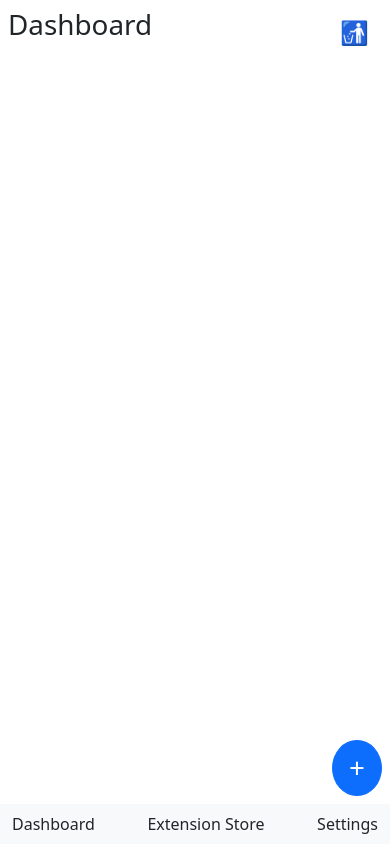
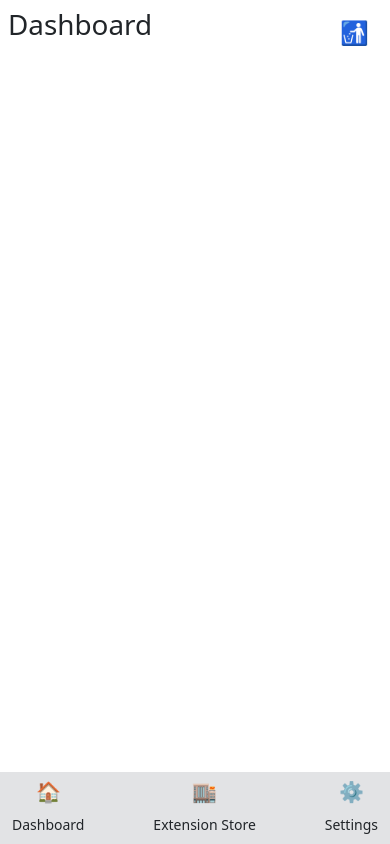
Before and after one commit to petar1905/roboweb, a React (Vite) app: page / in a window 390 px wide. Built offline with nearby package versions, Linux system fonts and the light colour scheme.

Commit message:
optimized certain UI for mobile

```diff
--- a/package.json
+++ b/package.json
@@ -15,6 +15,7 @@
     "dotenv": "^16.4.7",
     "react": "^18.2.0",
     "react-dom": "^18.2.0",
+    "react-responsive": "^10.0.1",
     "react-router": "^7.1.5",
     "uuid": "^11.1.0"
   },
--- a/src/components/DeleteButton.tsx
+++ b/src/components/DeleteButton.tsx
@@ -4,6 +4,6 @@ interface DeleteButtonProps {
 
 export default function DeleteButton({onClick}: DeleteButtonProps) {
     return (
-        <button onClick={onClick} className="btn btn-primary position-fixed bottom-0 end-0 px-3 m-2 mb-5 rounded-circle fs-1">🚮</button>
+        <button onClick={onClick} className="btn btn-primary position-fixed bottom-0 end-0 px-3 m-2 rounded-circle fs-1">🚮</button>
     )
 }
--- a/src/components/ExtensionTable.tsx
+++ b/src/components/ExtensionTable.tsx
@@ -1,5 +1,7 @@
 import { Extension } from "../classes/ExtensionInventory";
 import NavigationLink from "./NavigationLink";
+
+import { useMediaQuery } from'react-responsive';
 
 interface ExtensionTableProps {
     extensions: Extension[],
@@ -15,13 +17,14 @@ export default function ExtensionTable({extensions}: ExtensionTableProps) {
 }
 
 function ExtensionTableHead({extensions}: ExtensionTableProps) {
+    const isMobile = useMediaQuery({ maxWidth: 475 });
     return (
         <thead>
             <tr>
                 <th>Manufactuer</th>
                 <th>Model</th>
-                <th>Version</th>
-                <th>Author</th>
+                {!isMobile && <th>Version</th>}
+                {!isMobile && <th>Author</th>}
                 {extensions.length > 0 ? <th></th> : null}
             </tr>
         </thead>
@@ -33,14 +36,16 @@ interface ExtensionTableBodyProps {
 }
 
 function ExtensionTableBody({extensions}: ExtensionTableBodyProps) {
+    const isMobile = useMediaQuery({ maxWidth: 475 });
+
     return (
         <tbody>
             {extensions.map((extension) => {
                 return <tr key={extension.metadata.id}>
                     <td>{extension.metadata.manufacturer}</td>
                     <td>{extension.metadata.model}</td>
-                    <td>{extension.metadata.version}</td>
-                    <td>{extension.metadata.author}</td>
+                    {!isMobile && <td>{extension.metadata.version}</td>}
+                    {!isMobile && <td>{extension.metadata.author}</td>}
                     {extensions.length > 0 ? <ExtensionDetailsButton id={extension.metadata.id}/> : null}
                 </tr>
             })}
--- a/src/components/NavigationBar.tsx
+++ b/src/components/NavigationBar.tsx
@@ -3,17 +3,20 @@ import NavigationLink from "./NavigationLink";
 
 export default function NavigationBar() {
     return (
-        <div className="">
-            <nav className="navbar navbar-expand-lg bg-body-tertiary">
+        <div className="z-0">
+            <nav className="navbar navbar-expand-lg bg-secondary-subtle">
                 <div className="container-fluid">
                     <NavigationLink href="/" className="nav-link">
-                        Dashboard
+                        <h5 className="text-center">🏠</h5>
+                        <small>Dashboard</small>
                     </NavigationLink>
-                    <NavigationLink href="/store" className="nav-link">
-                        Extension Store
+                    <NavigationLink href="/store" className="nav-link text-center">
+                        <h5 className="text-center">🏬</h5>
+                        <small>Extension Store</small>
                     </NavigationLink>
-                    <NavigationLink href="/settings" className="nav-link">
-                        Settings
+                    <NavigationLink href="/settings" className="nav-link text-center">
+                        <h5>⚙️</h5>
+                        <small>Settings</small>
                     </NavigationLink>
                 </div>
             </nav>
--- a/src/components/PlusButton.tsx
+++ b/src/components/PlusButton.tsx
@@ -1,5 +1,8 @@
 export default function PlusButton() {
+    const customStyle: React.CSSProperties = {
+        marginBottom: "5rem !important"
+    }
     return (
-        <button className="btn btn-primary position-fixed bottom-0 end-0 px-3 m-2 mb-5 rounded-circle fs-1">+</button>
+        <button style={customStyle} className="btn btn-primary position-fixed bottom-0 end-0 px-3 m-2 rounded-circle fs-1">+</button>
     )
 }
--- a/src/components/RobotCard.tsx
+++ b/src/components/RobotCard.tsx
@@ -4,13 +4,14 @@ import {Robot} from "../classes/RobotInventory";
 interface RobotCardProps {
     robot: Robot,
     deleteMode: boolean,
-    onChange?: ChangeEventHandler<HTMLInputElement> | undefined
+    onChange?: ChangeEventHandler<HTMLInputElement> | undefined,
+    style?: React.CSSProperties | undefined
 }
 
-export default function RobotCard({ robot, deleteMode, onChange }: RobotCardProps) {
+export default function RobotCard({ robot, deleteMode, onChange, style }: RobotCardProps) {
     return (
         <a href={`/robot/${robot.id}`} className="text-decoration-none">
-            <div className="card" style={{ width: "18rem" }}>
+            <div className="card" style={{ ...style}}>
                 <img src={undefined} className="card-img-top" alt={robot.name} />
                 <div className="d-flex">
                     <div className="card-body text-center w-100">
--- a/src/views/Dashboard.tsx
+++ b/src/views/Dashboard.tsx
@@ -5,12 +5,14 @@ import DeleteButton from "../components/DeleteButton";
 import RobotCard from "../components/RobotCard";
 import RobotInventory from "../classes/RobotInventory";
 import { Robot } from "../classes/RobotInventory";
+import { useMediaQuery } from "react-responsive";
 
 export default function Dashboard() {
     const [deleteMode, setDeleteMode] = useState(false);
     const [robots, setRobots] = useState<Robot[]>([]);
     const [selectedRobots, setSelectedRobots] = useState<Robot[]>([]);
     const [refreshRobots, setRefreshRobots] = useState(false);
+    const isMobile = useMediaQuery({ maxWidth: 600 });
 
     const handleToggleDeleteButton = () => {
         setDeleteMode(!deleteMode);
@@ -53,10 +55,12 @@ export default function Dashboard() {
                 <button type="button" className="btn fs-3" onClick={handleToggleDeleteButton}>🚮</button>
             </nav>
             {deleteMode ? <p><em>Please select the robot you would like to delete!</em></p> : null}
-            <div className="d-flex flex-wrap justify-content-start gap-2">
+            <div className="d-flex flex-wrap justify-content-start gap-2"
+            style={{ flexDirection: isMobile? 'column' : 'row' }}>
                 {robots.map((robot) => {
                     const localHandle = () => handleRobotSelect(robot, deleteMode);
-                    return <RobotCard key={robot.id} robot={robot} onChange={localHandle} deleteMode={deleteMode} />
+                    return <RobotCard key={robot.id} robot={robot} onChange={localHandle}
+                    deleteMode={deleteMode} style={{ width: isMobile ? "100%" : "18rem" }} />
                 })}
             </div>
             {!deleteMode ?
```
Also changed, not shown: 1 other file (tests, documents, lock files or other folders).
